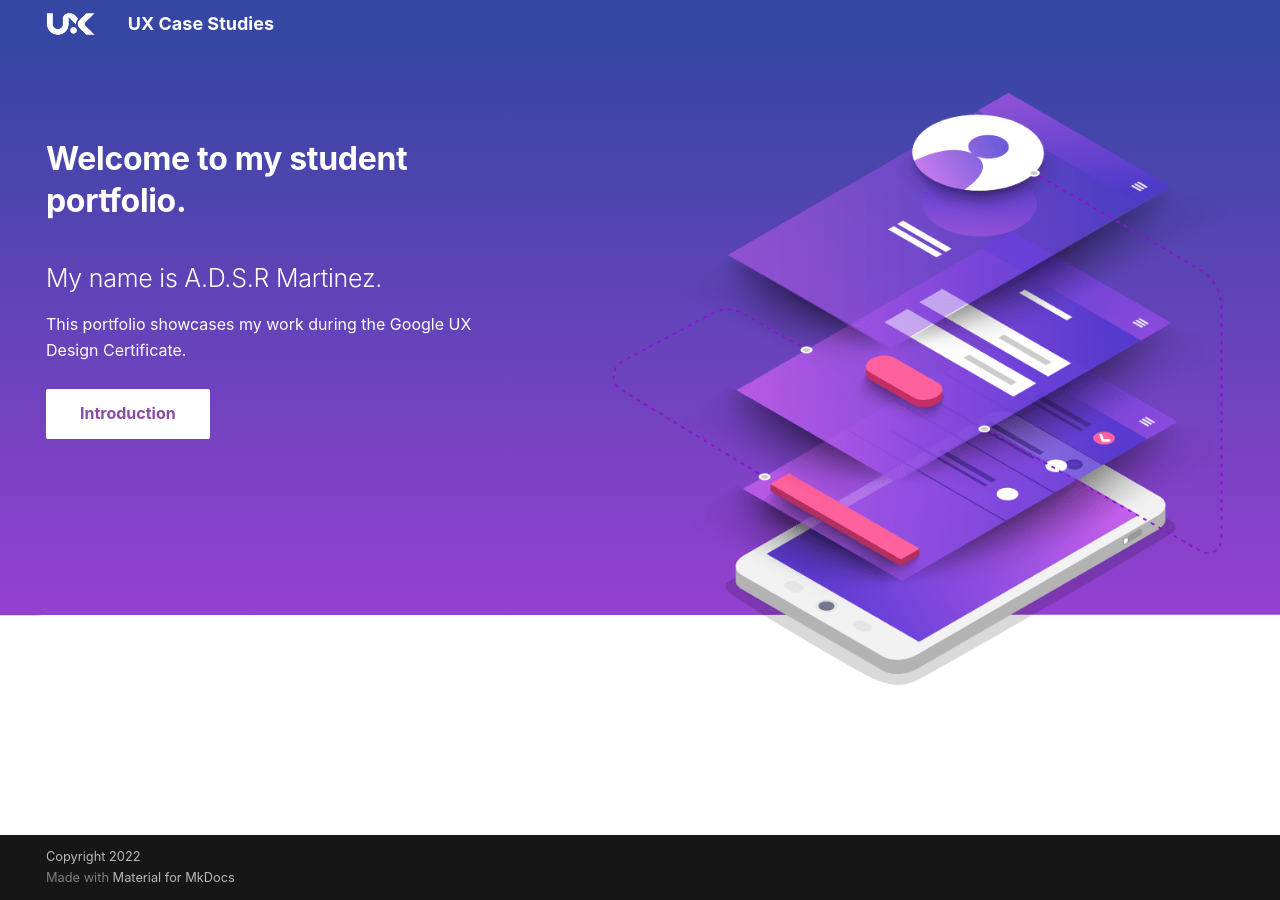
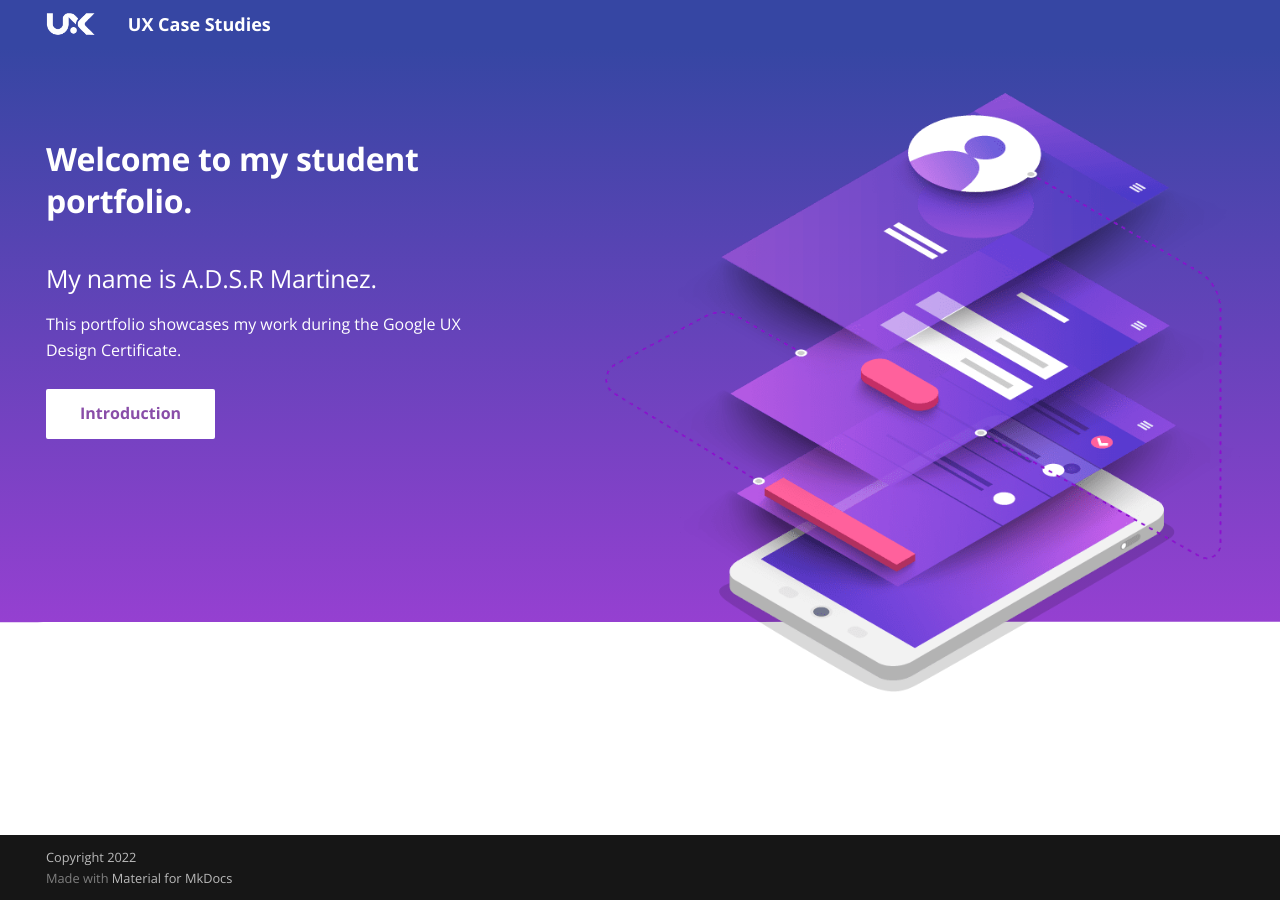
Before and after one commit to divstackio/docs-study, an MkDocs documentation site: the page built from docs/index.md, in a window 1280 px wide. Built offline with MkDocs 1.6.1 and Material for MkDocs 9.7.7, drawn with Linux system fonts in a browser that asks for light colours; comment, search, counter and statistics services are not loaded.

Commit message:
Update custom.css

```diff
--- a/docs/css/custom.css
+++ b/docs/css/custom.css
@@ -1,7 +1,6 @@
 :root>* {
   --md-primary-fg-color: #3646a3;
   --md-primary-fg-color--light: #3646a3;
-  --md-text-font: LCT Picon;
   --md-primary-fg-color--dark: #3646a3;
 }
 
```
